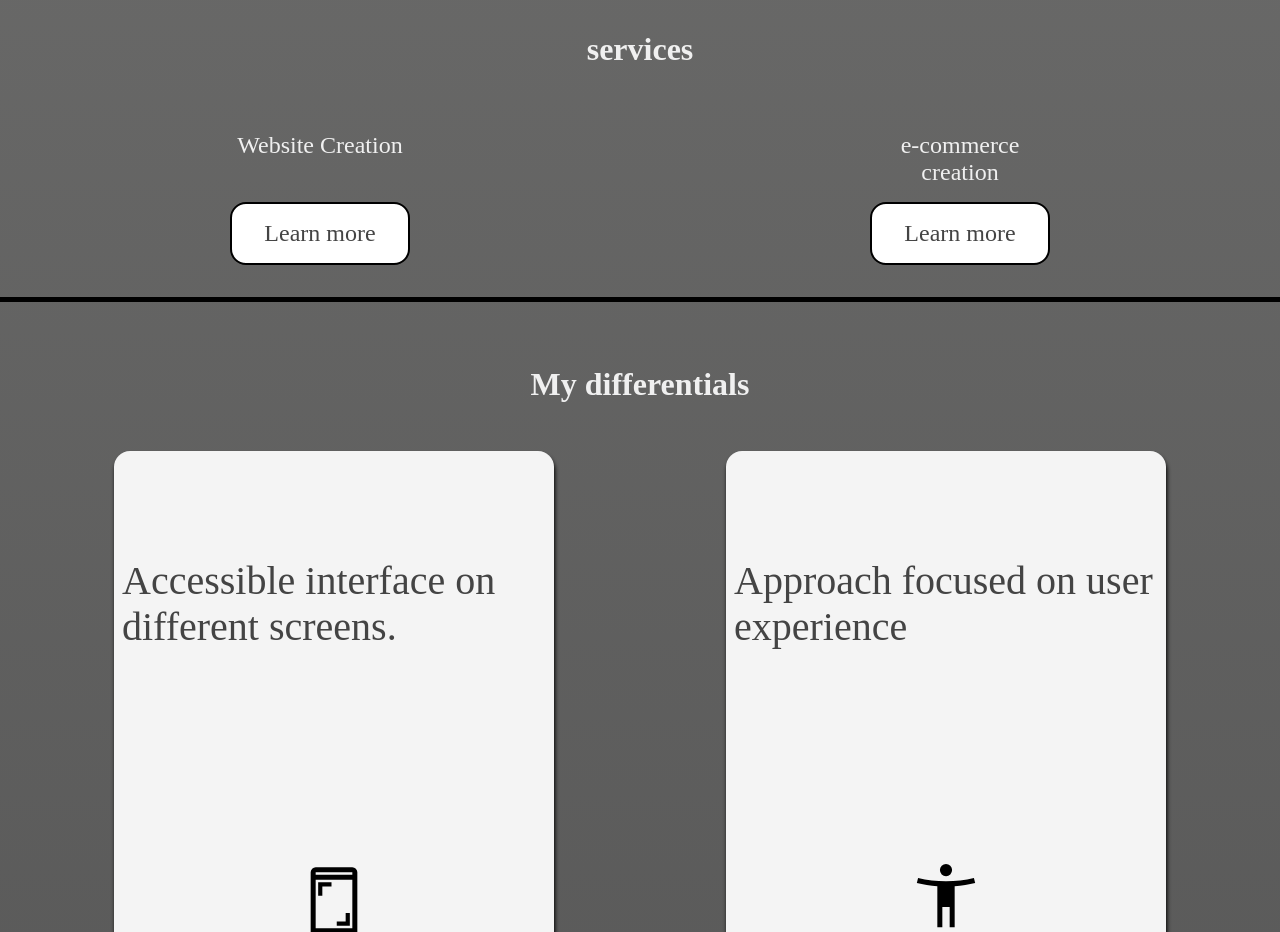
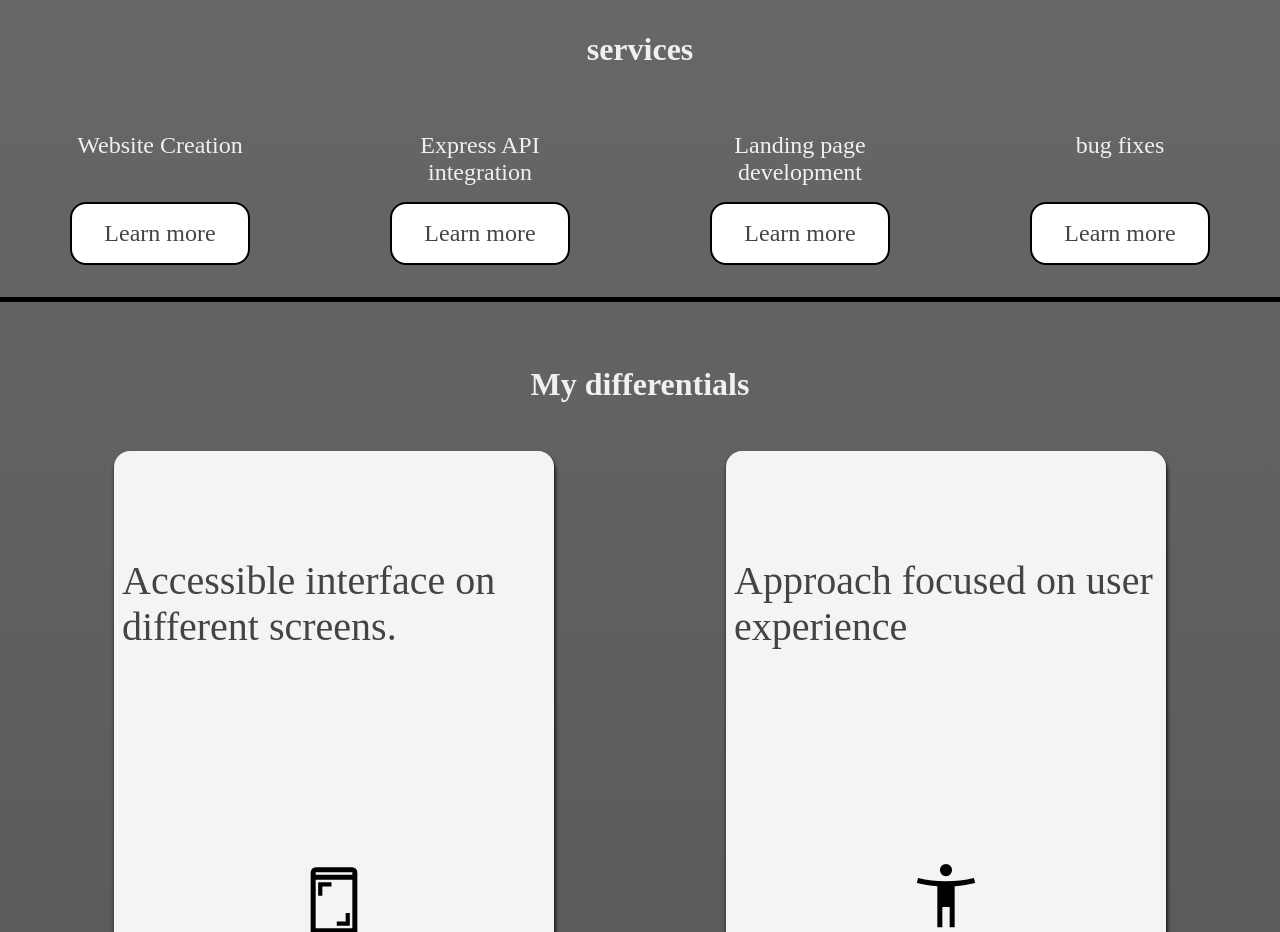
Before and after one commit to RichardRodriguesGomesDeJesus/portifolio, a Next.js app: page / in a window 1280 px wide. Shown: the part 1480-2412 px from the top of the page. Built offline with nearby package versions, Linux system fonts and the light colour scheme.

Commit message:
services update

```diff
--- a/pages/index.tsx
+++ b/pages/index.tsx
@@ -93,7 +93,15 @@ export default function Home (){
                         <Link href={'#contact'}>Learn more</Link>
                     </div>
                     <div>
-                        <p>e-commerce creation</p>
+                        <p>Express API integration</p>
+                        <Link href={'#contact'}>Learn more</Link>
+                    </div>
+                    <div>
+                        <p>Landing page development</p>
+                        <Link href={'#contact'}>Learn more</Link>
+                    </div>
+                    <div>
+                        <p>bug fixes</p>
                         <Link href={'#contact'}>Learn more</Link>
                     </div>
                 </Services>
```
